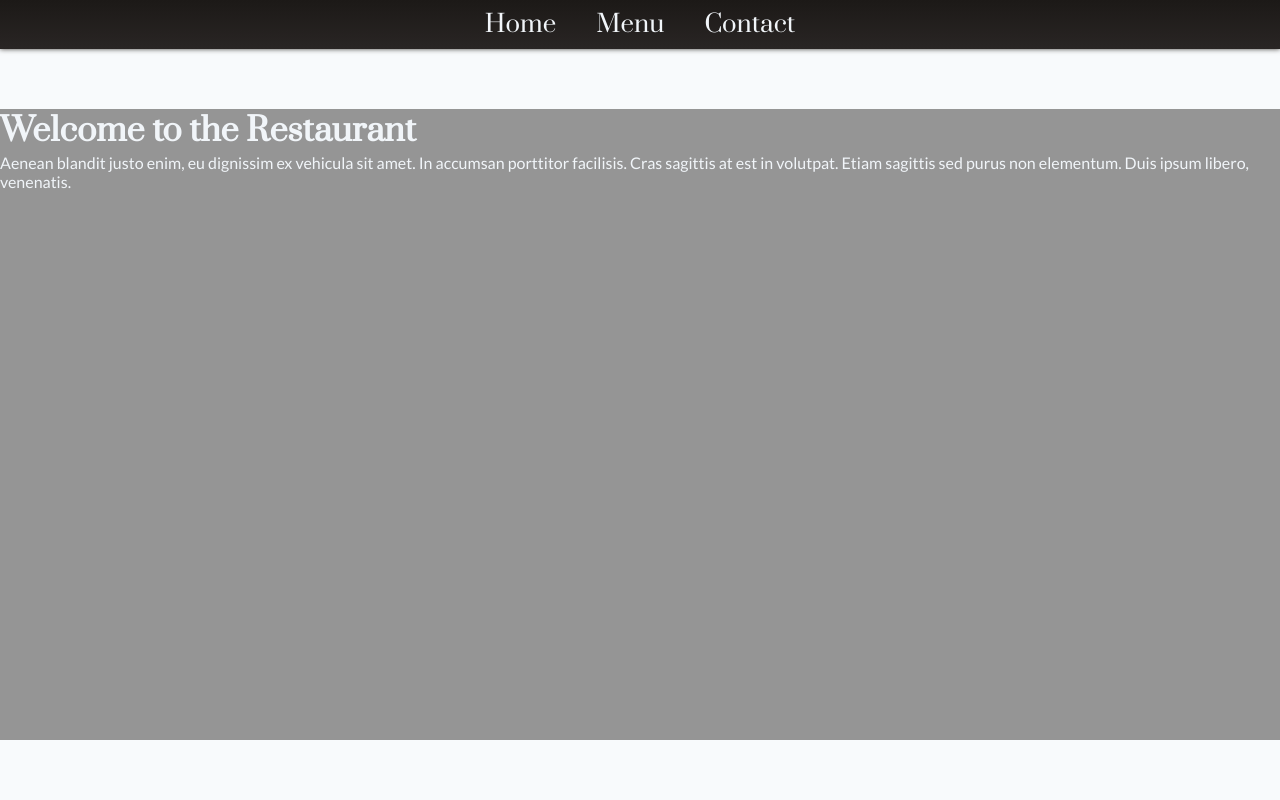
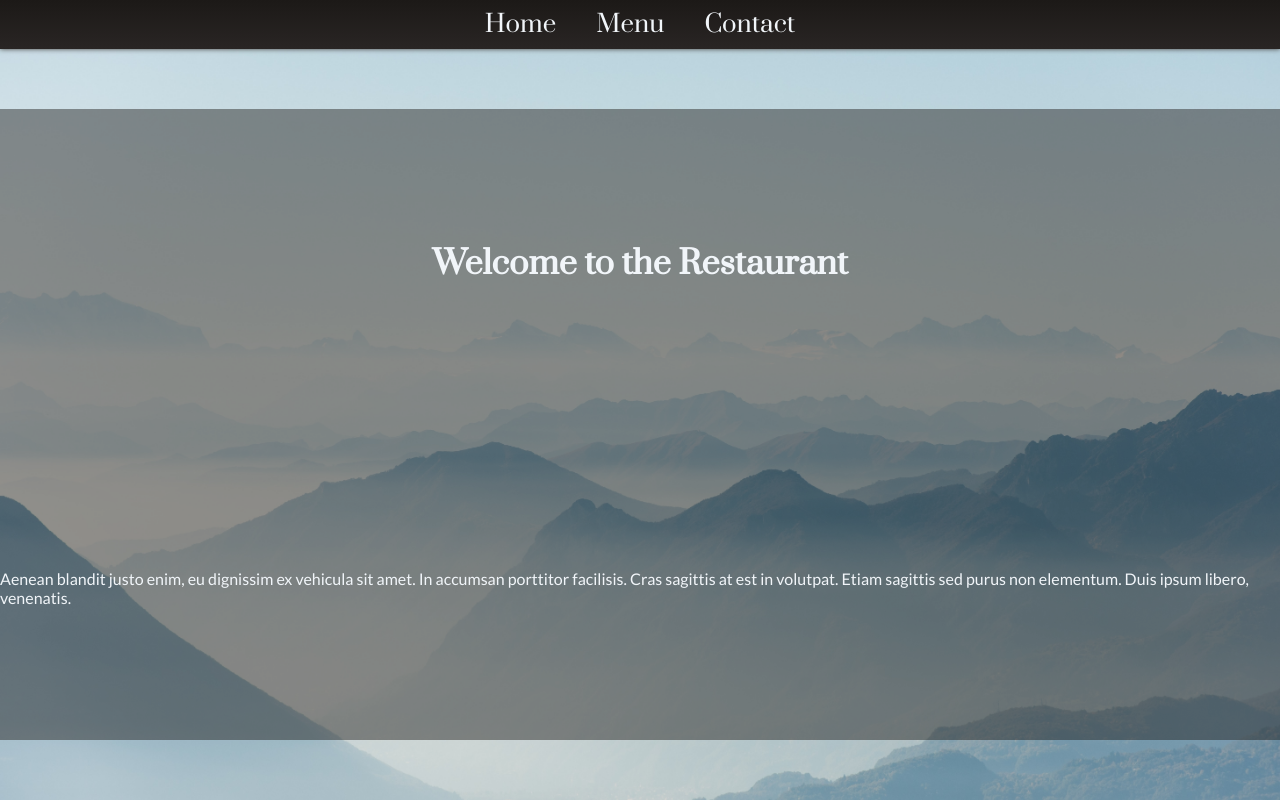
Before and after one commit to MichaelHalaj/Restaurant-Page-TOP, a website built with webpack: page dist/index.html in a window 1280 px wide. Built offline with Linux system fonts and the light colour scheme.

Commit message:
Add background

```diff
--- a/src/style.css
+++ b/src/style.css
@@ -2,6 +2,9 @@ body,
 html{
     height: 100%;
     background: #f8fafc;
+    background-size: cover;
+    background-repeat: no-repeat;
+    background-image: url('./alessio-soggetti-background.jpg');
     font-size: 16px;
     margin: 0;
     padding: 0;
@@ -64,6 +67,11 @@ div{
     transform-origin: bottom;
 }
 .page{
+    display: flex;
+    flex-wrap: wrap;
+    justify-content: center;
+    align-items: center;
+    gap: 16px;
     width: 100%;
     height: 100%;
     margin: 60px;
@@ -72,3 +80,9 @@ div{
     justify-self: center;
     color: #f1f5f9;
 }
+.menu-item{
+    display: flex;
+    flex-direction: column;
+    align-items: center;
+    margin: 16px;
+}
```
Also changed, not shown: dist/9a37278eaf783ed640b5.jpg (added), dist/main.js, src/alessio-soggetti-background.jpg (added).
